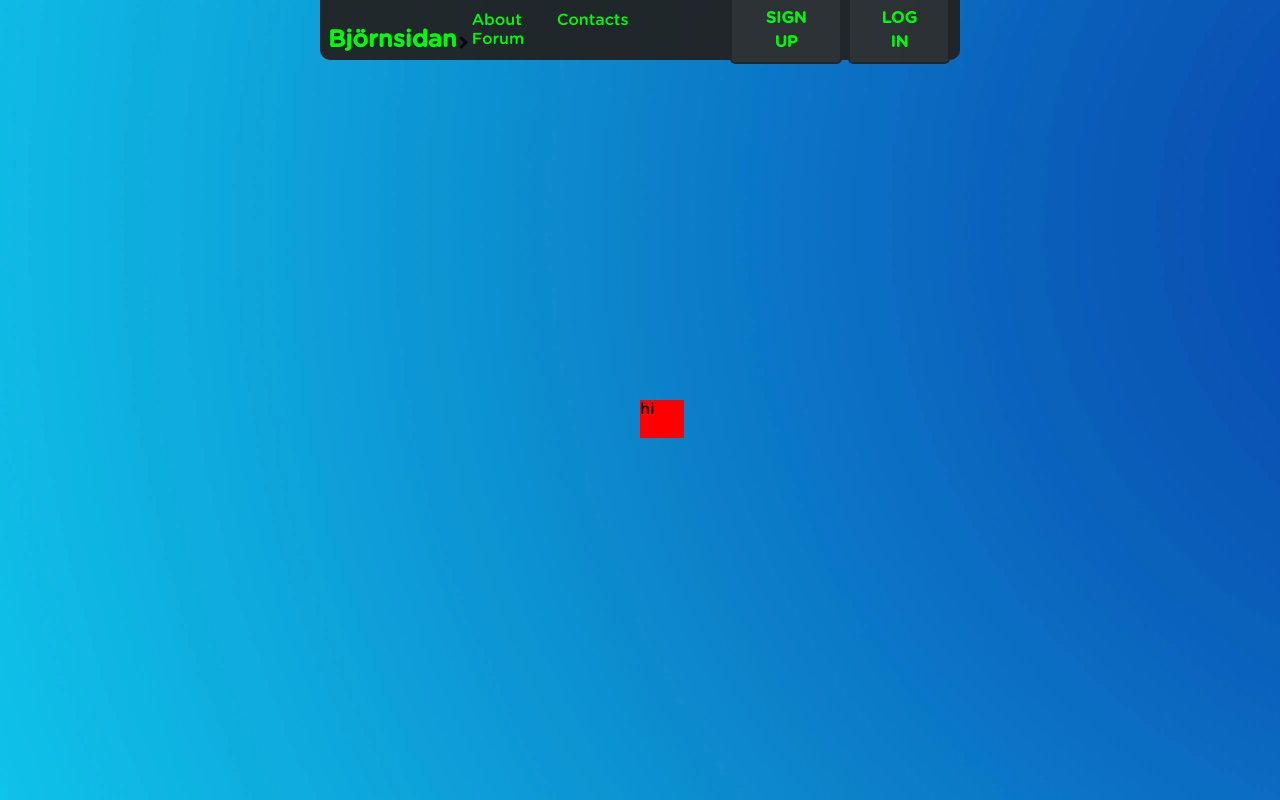
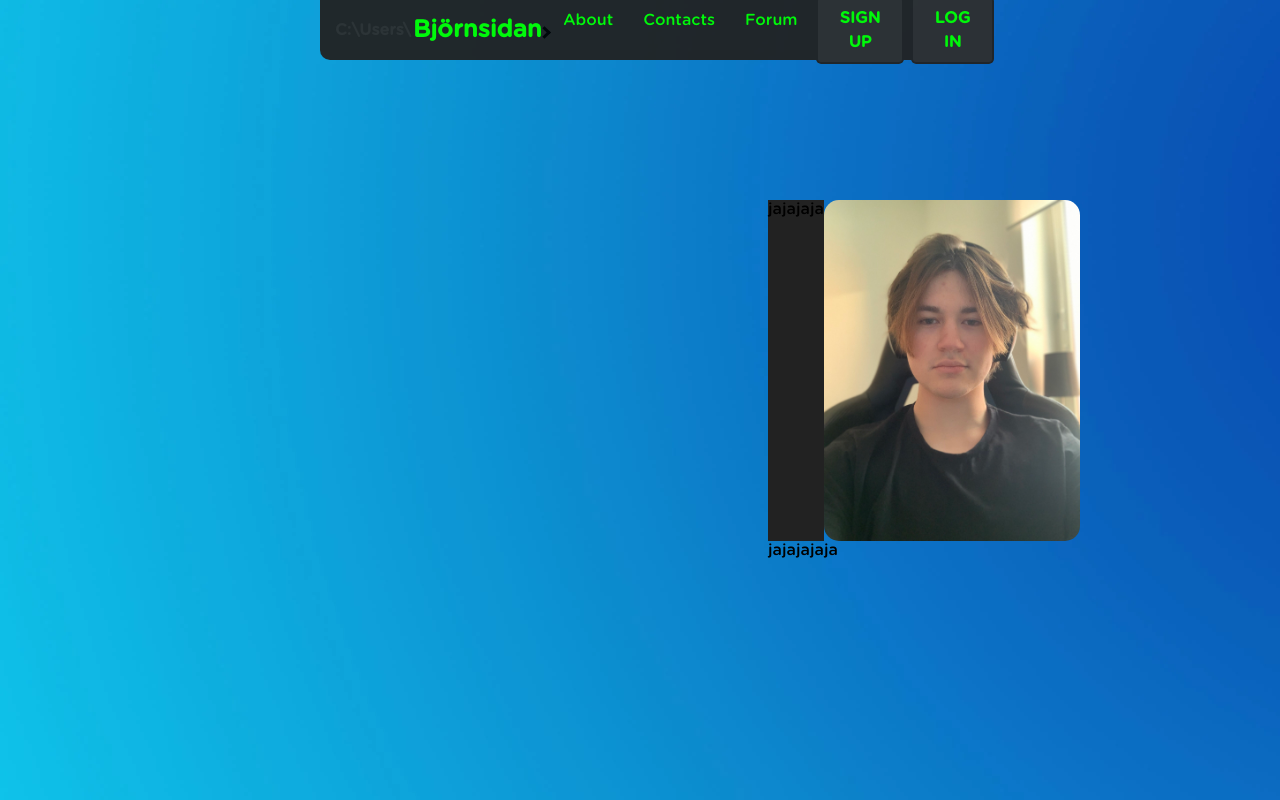
Before and after one commit to BjorneX/Website, a plain HTML site: page index.html in a window 1280 px wide. Drawn offline with Linux system fonts and the light colour scheme.

Commit message:
updated code

```diff
--- a/index.html
+++ b/index.html
@@ -10,21 +10,32 @@
     <div class="bg"></div>
     <div class="nav">
         <div class="navleft">
-            <span class="name">Björnsidan</span>
+            <p>C:\Users\</p>
+            <a href="#" class="name">Björnsidan</a>
             <span class="arrowright"></span>
         </div>
-        <div class="navcenter">
+        <div class="navright">
             <a href="">About</a>
             <a href="">Contacts</a>
             <a href="">Forum</a>
-        </div>
-        <div class="navright">
             <button class="btn">Sign Up</button>
             <button class="btn">Log In</button>
         </div>
     </div>
 
-    <div class="content">hi</div>
+    <div class="content">
+        <div class="content-left">ja</div>
+        <div class="content-left">ja</div>
+        <div class="content-left">ja</div>
+        <div class="content-left">ja</div>
+        <img class="bear" src="Bilder/bear.jpg" alt="">
+        <div>ja</div>
+        <div>ja</div>
+        <div>ja</div>
+        <div>ja</div>
+        <div>ja</div>
+
+    </div>
 
     <script src="app.js"></script>
 </body>
--- a/style.css
+++ b/style.css
@@ -13,6 +13,10 @@
 * {
   margin: 0;
   font-family: medium;
+}
+
+.content{
+
 }
 
 .bg {
@@ -46,19 +50,31 @@
 
 .navleft {
   align-self: end;
-  margin-bottom: 5px;
+  margin-bottom: 15px;
+  margin-left: 15px;
+  display: flex;
+  display: inline-flex;
+}
+
+.navleft p{
+  margin-top:5px;
+  margin-right:2px;
+  font-weight: bold;
+  color: var(--gray);
+  text-decoration: none;
 }
 
 .name {
-  padding-left: 8px;
   font-weight: bold;
   color: var(--light);
   font-size: 1.5rem;
+  text-decoration: none;
 }
 
 .arrowright {
   position: absolute;
   padding: 3px;
+  margin-left: 205px;
   margin-top:12px;
   border: solid black;
   border-width: 0 3px 3px 0;
@@ -67,13 +83,32 @@
 }
 
 .navcenter {
-  align-self: center;
+  display: flex;
+  justify-content: center;
+  align-items: center;
+
 }
 
 .navcenter a {
-  padding: 15px;
+  padding:15px;
   text-decoration: none;
+  transition: transform 0.3s ease;
   color: var(--light)
+}
+
+.navcenter a:hover{
+  transform: scale(1.1);
+}
+
+.navright a{
+  padding:15px;
+  text-decoration: none;
+  transition: transform 0.3s ease;
+  color: var(--light)
+}
+
+.navright a:hover{
+  transform: scale(1.1);
 }
 
 .navright {
@@ -225,10 +260,22 @@
 /*grid*/
 .content {
   position: absolute;
-  top: 50%;
-  left:50%;
+  top:25%;
+  left:60%;
   display: grid;
-  grid-template-columns: repeat(3, 1fr);
-  grid-template-rows: 1fr 1fr;
-  background-color: red;
+  grid-template-areas:
+    "content content content content content"
+    "content content content content content"
   }
+
+  .bear{
+
+    width: 16rem;
+    height: auto;
+    border-radius: 15px;
+
+  }
+
+  .content-left{
+    background-color: var(--black);
+  }
```
